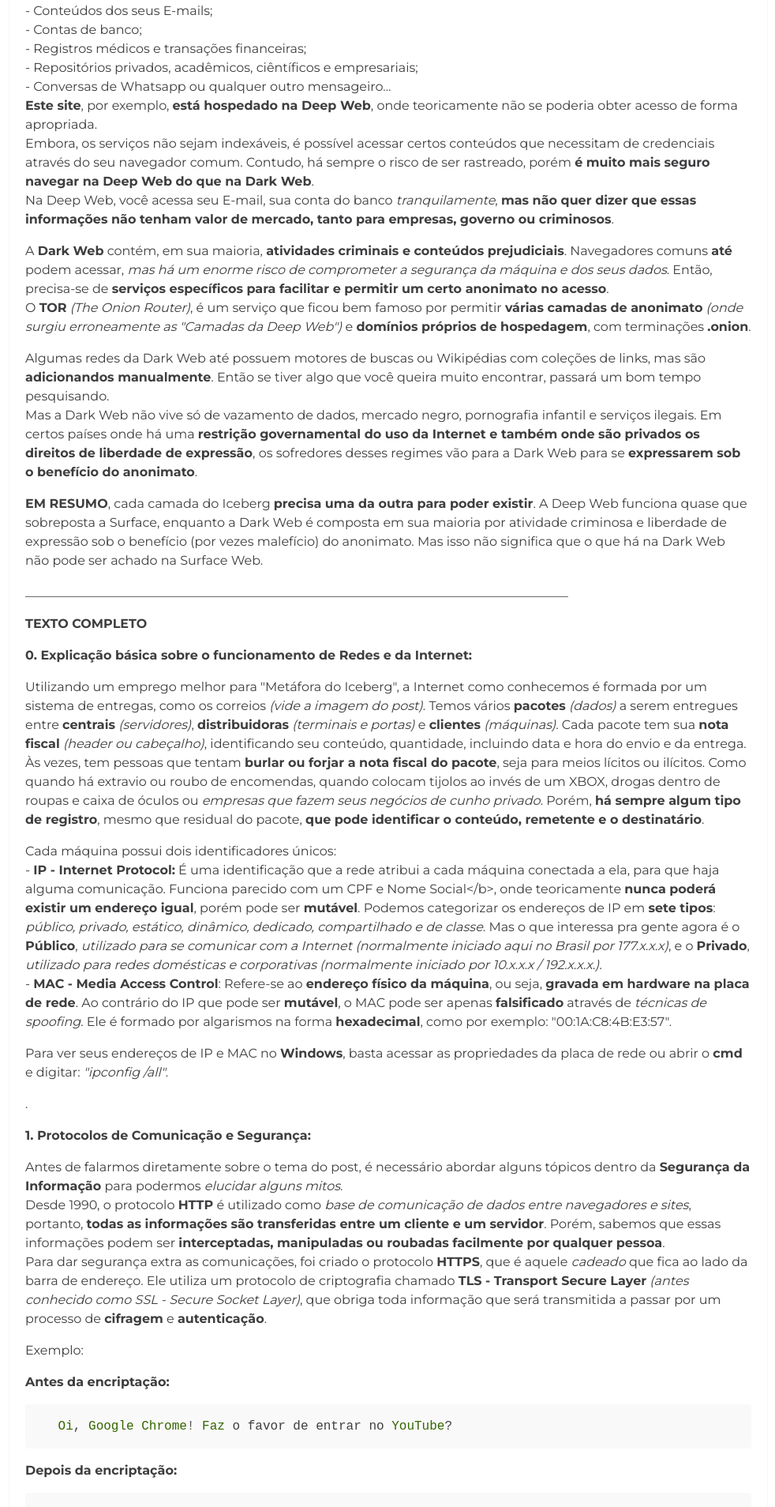
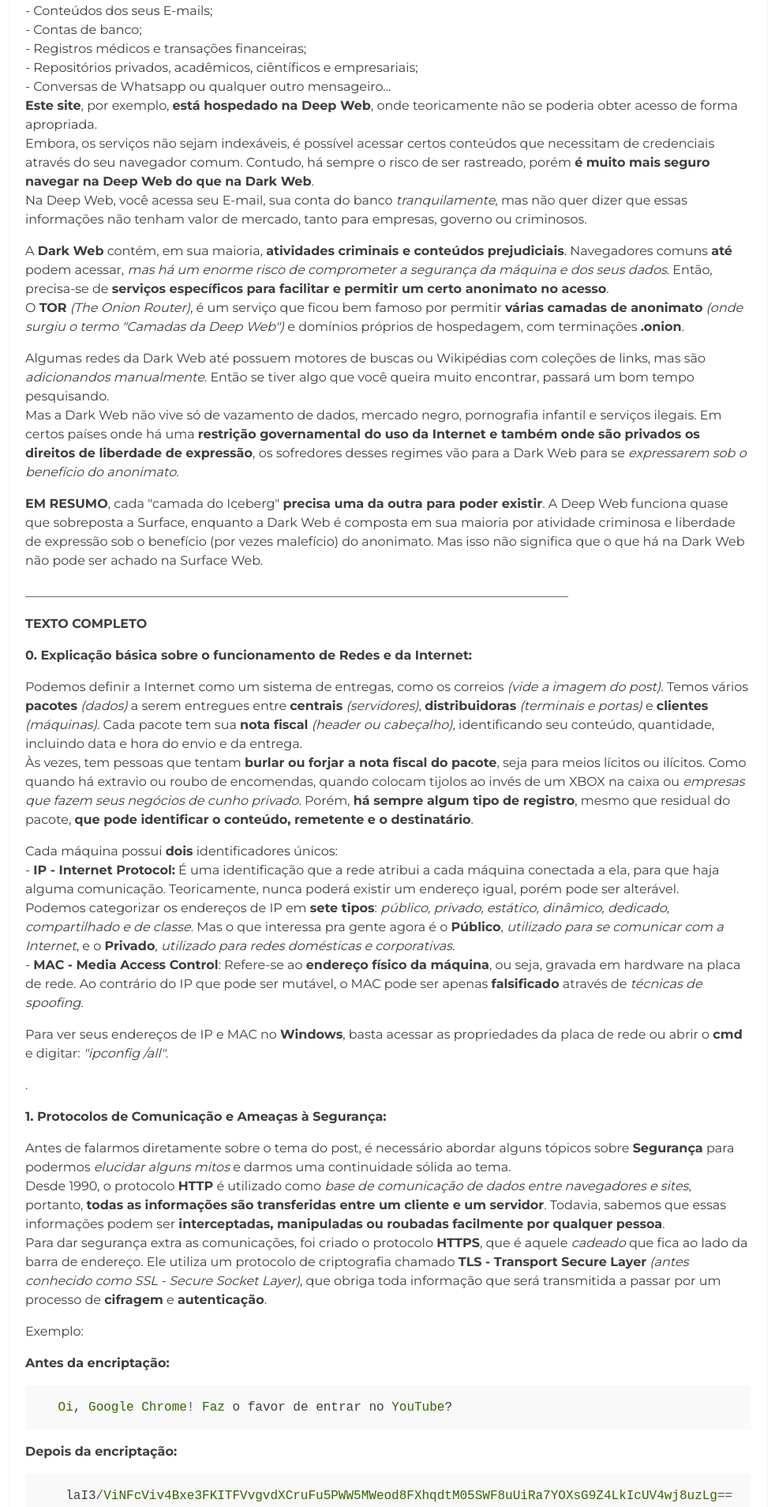
Before and after one commit to EscapeTheX/escapethex.github.io, a Jekyll site: the page built from _posts/2021-03-17-Deep-e-Dark-Web.markdown, in a window 1280 px wide. Shown: the part 1074-2982 px from the top of the page at 79% size, without its empty margins (148-1130 px from the left). Built offline with Jekyll 4.4.1, drawn with Linux system fonts in a browser that asks for light colours; some of the changed text lies outside the part shown.

Commit message:
Update 2021-03-17-Deep-e-Dark-Web.markdown

```diff
--- a/_posts/2021-03-17-Deep-e-Dark-Web.markdown
+++ b/_posts/2021-03-17-Deep-e-Dark-Web.markdown
@@ -27,31 +27,31 @@ Qualquer pessoa pode navegar livremente, sem precisar de algum tipo de <b>anonim
 - Conversas de Whatsapp ou qualquer outro mensageiro...<br>
 <b>Este site</b>, por exemplo, <b>está hospedado na Deep Web</b>, onde teoricamente não se poderia obter acesso de forma apropriada.<br>
 Embora, os serviços não sejam indexáveis, é possível acessar certos conteúdos que necessitam de credenciais através do seu navegador comum. Contudo, há sempre o risco de ser rastreado, porém <b>é muito mais seguro navegar na Deep Web do que na Dark Web</b>.<br>
-Na Deep Web, você acessa seu E-mail, sua conta do banco <i>tranquilamente</i>, <b>mas não quer dizer que essas informações não tenham valor de mercado, tanto para empresas, governo ou criminosos</b>.</p>
+Na Deep Web, você acessa seu E-mail, sua conta do banco <i>tranquilamente</i>, mas não quer dizer que essas informações não tenham valor de mercado, tanto para empresas, governo ou criminosos.</p>
 
 <p>A <b>Dark Web</b> contém, em sua maioria, <b>atividades criminais e conteúdos prejudiciais</b>. Navegadores comuns <b>até</b> podem acessar, <i>mas há um enorme risco de comprometer a segurança da máquina e dos seus dados</i>. Então, precisa-se de <b>serviços específicos para facilitar e permitir um certo anonimato no acesso</b>.<br>
-O <b>TOR</b> <i>(The Onion Router)</i>, é um serviço que ficou bem famoso por permitir <b>várias camadas de anonimato</b> <i>(onde surgiu erroneamente as "Camadas da Deep Web")</i> e <b>domínios próprios de hospedagem</b>, com terminações <b>.onion</b>.</p>
+O <b>TOR</b> <i>(The Onion Router)</i>, é um serviço que ficou bem famoso por permitir <b>várias camadas de anonimato</b> <i>(onde surgiu o termo "Camadas da Deep Web")</i> e domínios próprios de hospedagem, com terminações <b>.onion</b>.</p>
 
-<p>Algumas redes da Dark Web até possuem motores de buscas ou Wikipédias com coleções de links, mas são <b>adicionandos manualmente</b>. Então se tiver algo que você queira muito encontrar, passará um bom tempo pesquisando.<br>
-Mas a Dark Web não vive só de vazamento de dados, mercado negro, pornografia infantil e serviços ilegais. Em certos países onde há uma <b>restrição governamental do uso da Internet e também onde são privados os direitos de liberdade de expressão</b>, os sofredores desses regimes vão para a Dark Web para se <b>expressarem sob o benefício do anonimato</b>.</p>
+<p>Algumas redes da Dark Web até possuem motores de buscas ou Wikipédias com coleções de links, mas são <i>adicionandos manualmente</i>. Então se tiver algo que você queira muito encontrar, passará um bom tempo pesquisando.<br>
+Mas a Dark Web não vive só de vazamento de dados, mercado negro, pornografia infantil e serviços ilegais. Em certos países onde há uma <b>restrição governamental do uso da Internet e também onde são privados os direitos de liberdade de expressão</b>, os sofredores desses regimes vão para a Dark Web para se <i>expressarem sob o benefício do anonimato</i>.</p>
 
-<p><b>EM RESUMO</b>, cada camada do Iceberg <b>precisa uma da outra para poder existir</b>. A Deep Web funciona quase que sobreposta a Surface, enquanto a Dark Web é composta em sua maioria por atividade criminosa e liberdade de expressão sob o benefício (por vezes malefício) do anonimato. Mas isso não significa que o que há na Dark Web não pode ser achado na Surface Web.<br>
+<p><b>EM RESUMO</b>, cada "camada do Iceberg" <b>precisa uma da outra para poder existir</b>. A Deep Web funciona quase que sobreposta a Surface, enquanto a Dark Web é composta em sua maioria por atividade criminosa e liberdade de expressão sob o benefício (por vezes malefício) do anonimato. Mas isso não significa que o que há na Dark Web não pode ser achado na Surface Web.<br>
 
 <p>______________________________________________________________________________________</p>
 
 <p><strong>TEXTO COMPLETO</strong></p>
 <p><b>0. Explicação básica sobre o funcionamento de Redes e da Internet:</b></p>
-<p> Utilizando um emprego melhor para "Metáfora do Iceberg", a Internet como conhecemos é formada por um sistema de entregas, como os correios <i>(vide a imagem do post)</i>. Temos vários <b>pacotes</b> <i>(dados)</i> a serem entregues entre <b>centrais</b> <i>(servidores)</i>, <b>distribuidoras</b> <i>(terminais e portas)</i> e <b>clientes</b> <i>(máquinas)</i>. Cada pacote tem sua <b>nota fiscal</b> <i>(header ou cabeçalho)</i>, identificando seu conteúdo, quantidade, incluindo data e hora do envio e da entrega.<br>
-Às vezes, tem pessoas que tentam <b>burlar ou forjar a nota fiscal do pacote</b>, seja para meios lícitos ou ilícitos. Como quando há extravio ou roubo de encomendas, quando colocam tijolos ao invés de um XBOX, drogas dentro de roupas e caixa de óculos ou <i>empresas que fazem seus negócios de cunho privado</i>. Porém, <b>há sempre algum tipo de registro</b>, mesmo que residual do pacote, <b>que pode identificar o conteúdo, remetente e o destinatário</b>.</p>
-<p>Cada máquina possui dois identificadores únicos:<br>
-- <b>IP - Internet Protocol:</b> É uma identificação que a rede atribui a cada máquina conectada a ela, para que haja alguma comunicação. Funciona parecido com um CPF e Nome Social</b>, onde teoricamente <b>nunca poderá existir um endereço igual</b>, porém pode ser <b>mutável</b>. Podemos categorizar os endereços de IP em <b>sete tipos</b>: <i>público, privado, estático, dinâmico, dedicado, compartilhado e de classe</i>. Mas o que interessa pra gente agora é o <b>Público</b>, <i>utilizado para se comunicar com a Internet (normalmente iniciado aqui no Brasil por 177.x.x.x)</i>, e o <b>Privado</b>, <i>utilizado para redes domésticas e corporativas (normalmente iniciado por 10.x.x.x / 192.x.x.x.)</i>.<br>
-- <b>MAC - Media Access Control</b>: Refere-se ao <b>endereço físico da máquina</b>, ou seja, <b>gravada em hardware na placa de rede</b>. Ao contrário do IP que pode ser <b>mutável</b>, o MAC pode ser apenas <b>falsificado</b> através de <i>técnicas de spoofing</i>. Ele é formado por algarismos na forma <b>hexadecimal</b>, como por exemplo: "00:1A:C8:4B:E3:57".</p>
-
+<p> Podemos definir a Internet como um sistema de entregas, como os correios <i>(vide a imagem do post)</i>. Temos vários <b>pacotes</b> <i>(dados)</i> a serem entregues entre <b>centrais</b> <i>(servidores)</i>, <b>distribuidoras</b> <i>(terminais e portas)</i> e <b>clientes</b> <i>(máquinas)</i>. Cada pacote tem sua <b>nota fiscal</b> <i>(header ou cabeçalho)</i>, identificando seu conteúdo, quantidade, incluindo data e hora do envio e da entrega.<br>
+Às vezes, tem pessoas que tentam <b>burlar ou forjar a nota fiscal do pacote</b>, seja para meios lícitos ou ilícitos. Como quando há extravio ou roubo de encomendas, quando colocam tijolos ao invés de um XBOX na caixa ou <i>empresas que fazem seus negócios de cunho privado</i>. Porém, <b>há sempre algum tipo de registro</b>, mesmo que residual do pacote, <b>que pode identificar o conteúdo, remetente e o destinatário</b>.</p>
+<p>Cada máquina possui <b>dois</b> identificadores únicos:<br>
+- <b>IP - Internet Protocol:</b> É uma identificação que a rede atribui a cada máquina conectada a ela, para que haja alguma comunicação. Teoricamente, nunca poderá existir um endereço igual, porém pode ser alterável.<br>
+Podemos categorizar os endereços de IP em <b>sete tipos</b>: <i>público, privado, estático, dinâmico, dedicado, compartilhado e de classe</i>. Mas o que interessa pra gente agora é o <b>Público</b>, <i>utilizado para se comunicar com a Internet</i>, e o <b>Privado</b>, <i>utilizado para redes domésticas e corporativas</i>.<br>
+- <b>MAC - Media Access Control</b>: Refere-se ao <b>endereço físico da máquina</b>, ou seja, gravada em hardware na placa de rede. Ao contrário do IP que pode ser mutável, o MAC pode ser apenas <b>falsificado</b> através de <i>técnicas de spoofing</i>.</p>
 <p>Para ver seus endereços de IP e MAC no <b>Windows</b>, basta acessar as propriedades da placa de rede ou abrir o <b>cmd</b> e digitar: <i>"ipconfig /all"</i>.</p>
 <p>.</p>
-<p><b>1. Protocolos de Comunicação e Segurança:</b>
-<p>Antes de falarmos diretamente sobre o tema do post, é necessário abordar alguns tópicos dentro da <b>Segurança da Informação</b> para podermos <i>elucidar alguns mitos</i>.<br>
-Desde 1990, o protocolo <b>HTTP</b> é utilizado como <i>base de comunicação de dados entre navegadores e sites</i>, portanto, <b>todas as informações são transferidas entre um cliente e um servidor</b>. Porém, sabemos que essas informações podem ser <b>interceptadas, manipuladas ou roubadas facilmente por qualquer pessoa</b>.<br>
+<p><b>1. Protocolos de Comunicação e Ameaças à Segurança:</b>
+<p>Antes de falarmos diretamente sobre o tema do post, é necessário abordar alguns tópicos sobre <b>Segurança</b> para podermos <i>elucidar alguns mitos</i> e darmos uma continuidade sólida ao tema.<br>
+Desde 1990, o protocolo <b>HTTP</b> é utilizado como <i>base de comunicação de dados entre navegadores e sites</i>, portanto, <b>todas as informações são transferidas entre um cliente e um servidor</b>. Todavia, sabemos que essas informações podem ser <b>interceptadas, manipuladas ou roubadas facilmente por qualquer pessoa</b>.<br>
 Para dar segurança extra as comunicações, foi criado o protocolo <b>HTTPS</b>, que é aquele <i>cadeado</i> que fica ao lado da barra de endereço. Ele utiliza um protocolo de criptografia chamado <b>TLS - Transport Secure Layer</b> <i>(antes conhecido como SSL - Secure Socket Layer)</i>, que obriga toda informação que será transmitida a passar por um processo de <b>cifragem</b> e <b>autenticação</b>.</p>
 <p>Exemplo:</p>
 <p><b>Antes da encriptação:</b><br>
@@ -60,7 +60,8 @@ Para dar segurança extra as comunicações, foi criado o protocolo <b>HTTPS</b>
 {% highlight ruby %}  laI3/ViNFcViv4Bxe3FKITFVvgvdXCruFu5PWW5MWeod8FXhqdtM05SWF8uUiRa7YOXsG9Z4LkIcUV4wj8uzLg== {% endhighlight %}<br>
 <i>(Isto está cifrado em SHA-2, que é utilizado para verificação de integridade, autenticação e garantir a segurança de informações num servidor)</i></p>
 
-<p>Todavia, só porque um site tem um cadeado/HTTPS, não quer dizer que suas informações estão completamente seguras. Só o HTTPS sozinho não funciona para nada, pois existem dois tipos de ataques que fazem ele ser <b>completamente inútil</b>:
-- <b>MITM - Man In The Middle<br>: É quando há uma interceptação de informações entre o cliente e servidor, agindo como uma ponte. O problema do MITM é uma <i>vulnerablidade</i> chamada <b>"SSL Strip"</b>, que, enquanto o atacante faz análise do tráfego de pacotes, ele faz uma <b>requisição HTTP</b> para interceptar as informações do cliente antes de chegar no servidor, <b>mas continua mantendo a conexão HTTPS entre ele e o servidor</b>.
-O <b>problema</b> do MITM é uma técnica chamada <b>"sslstrip"</b>, que sequestra
-- <b>Session Hijacking - Sequestro de Sessão</b>:
+<p>Contudo, só porque um site tem um cadeado/HTTPS, não quer dizer que suas informações estão completamente seguras. Só o HTTPS sozinho não funciona para nada, pois existem dois tipos de ataques que fazem ele ser <b>praticamente inútil</b>:<br>
+- <b>MITM - Man In The Middle<br>: É quando há uma interceptação de informações entre o cliente e servidor, agindo como uma ponte. O problema do MITM é uma <i>vulnerablidade</i> chamada <b>"SSL Strip"</b>, que, enquanto o atacante faz análise do tráfego de pacotes, ele faz uma <b>requisição HTTP</b> para interceptar as informações do cliente antes de chegar no servidor, <b>mas continua mantendo a conexão HTTPS entre ele e o servidor</b>.<br>
+Normalmente para o usuário que está sofrendo ataque, pode <b>RARAMENTE</b> ocorrer avisos de <b>página não segura</b>, certificados inválidos, erros do tipo <b>"302 - Found"</b> sobre redirecionamento de páginas, carregamento lento, páginas que tentam simular logins reais de sites famosos...<br>
+- <b>Session Hijacking - Sequestro de Sessão</b>: É um tipo de MITM, porém ele <b>sequestra o cookie</b> da sua sessão.<br>
+Cookies são pedaços de scripts utilizados para guardar informações sobre a máquina e o navegador
```
